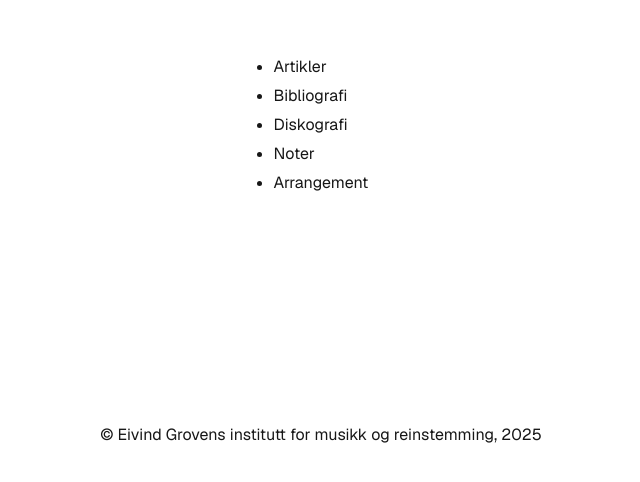
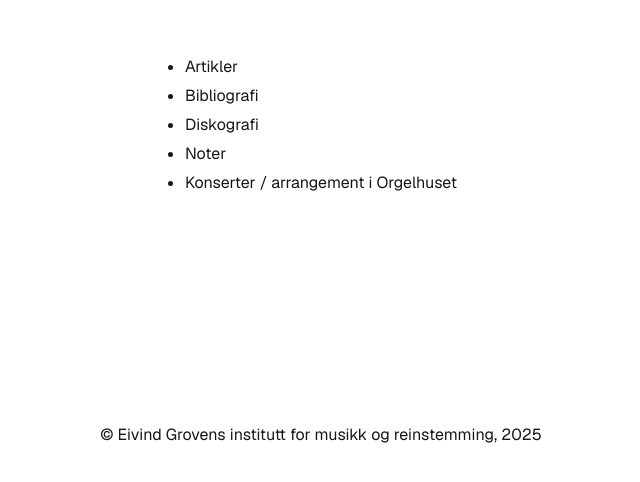
Before and after one commit to Eivind-Grovens-institutt/nye-nettsider, a Next.js app: page / in a window 1280 px wide. Shown: the part 276-758 px from the top of the page, without its empty margins (319-959 px from the left). Built offline with nearby package versions, Linux system fonts and the light colour scheme.

Commit message:
Small fixes

```diff
--- a/package.json
+++ b/package.json
@@ -27,5 +27,6 @@
     "eslint": "^9",
     "eslint-config-next": "15.3.2",
     "typescript": "^5"
-  }
+  },
+  "packageManager": "yarn@1.22.22+sha512.a6b2f7906b721bba3d67d4aff083df04dad64c399707841b7acf00f6b133b7ac24255f2652fa22ae3534329dc6180534e98d17432037ff6fd140556e2bb3137e"
 }
--- a/src/app/[lng]/[cat]/[_id]/page.tsx
+++ b/src/app/[lng]/[cat]/[_id]/page.tsx
@@ -7,7 +7,7 @@ import { Article, ArticleProps } from "@/components/Article";
 import { Event, EventProps } from "@/components/Event";
 import { Sheetmusic, SheetmusicProps } from "@/components/Sheetmusic";
 
-const POST_QUERY = `*[_type == $cat && language == $lng && _id == $_id][0]`;
+const POST_QUERY = `*[_type == $cat && language == $lng && _id == $_id][0] { ..., "author": author->name }`;
 
 const options = { next: { revalidate: 30 } };
 
@@ -17,7 +17,7 @@ export default async function PostPage({
   params: Promise<{ slug: string, lng: string, }>;
 }) {
   const post : BookProps | DiscProps | ArticleProps | EventProps | SheetmusicProps = await client.fetch<SanityDocument & BookProps | SanityDocument & DiscProps | SanityDocument & ArticleProps | SanityDocument & EventProps | SanityDocument & SheetmusicProps>(POST_QUERY, await params, options);
-
+console.log(JSON.stringify(post, null, 2))
   let content;
   switch(post._type) {
     case 'book':
--- a/src/app/page.tsx
+++ b/src/app/page.tsx
@@ -22,7 +22,7 @@ export default function Home() {
             <Link href="/no/sheetmusic">Noter</Link>
           </li>
           <li>
-            <Link href="/no/event">Arrangement</Link>
+            <Link href="/no/event">Konserter / arrangement i Orgelhuset</Link>
           </li>
         </ul>
 
--- a/src/components/Article.tsx
+++ b/src/components/Article.tsx
@@ -23,7 +23,7 @@ const urlFor = (source: SanityImageSource) =>
     ? imageUrlBuilder({ projectId, dataset }).width(250).image(source)
     : null;
 
-export function Article({title, lead, illustration, prose, author, category, date}: ArticleProps) {
+export function Article({title, lead, illustration, prose, author, date}: ArticleProps) {
 return <div>
     <h1>{title}</h1>
     <img src={urlFor(illustration)?.url()} alt={title}></img>
@@ -37,7 +37,7 @@ return <div>
 {lead ? <div><b>{lead}</b></div> : null}
 {prose ? <PortableText value={prose} /> : null }
 
-    <p><small>Publisert: {date}, {category}</small></p>
+    <p><small>Publisert: {date}</small></p>
 </div>
 
 }
```
